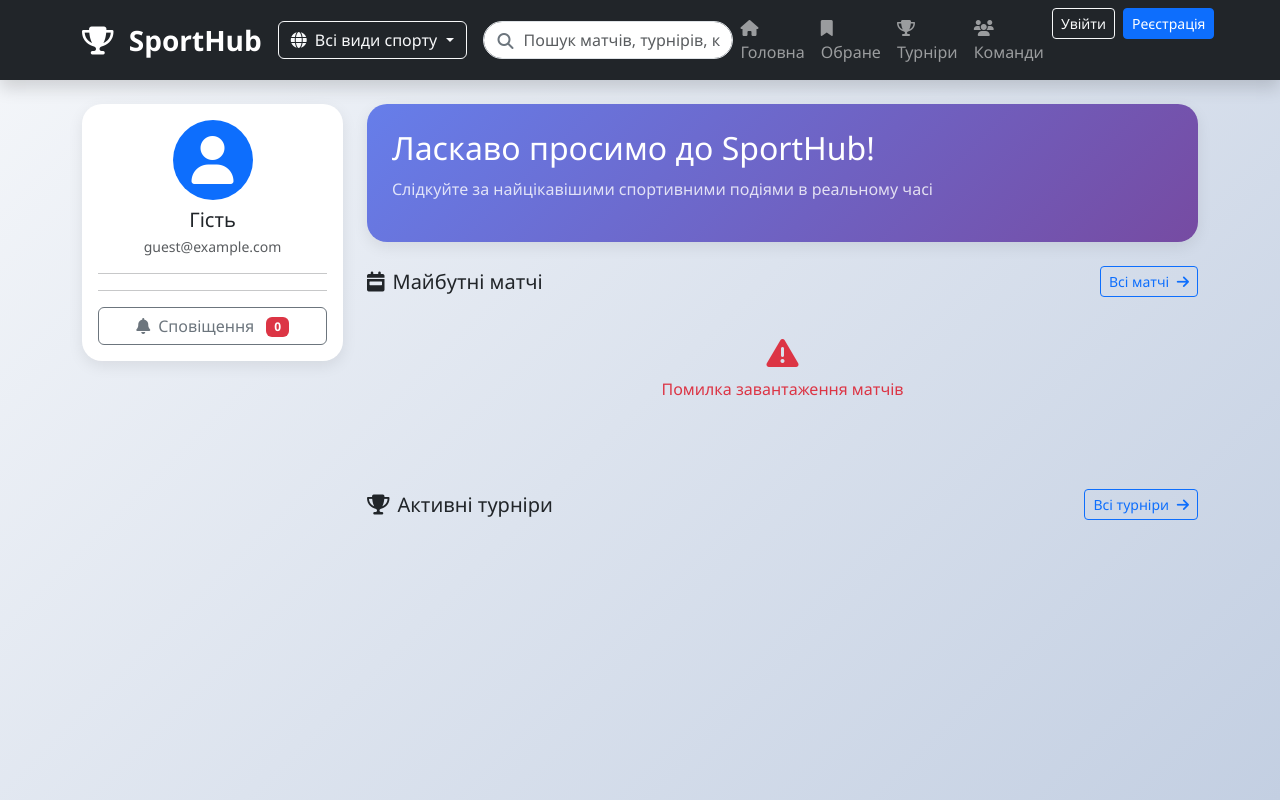
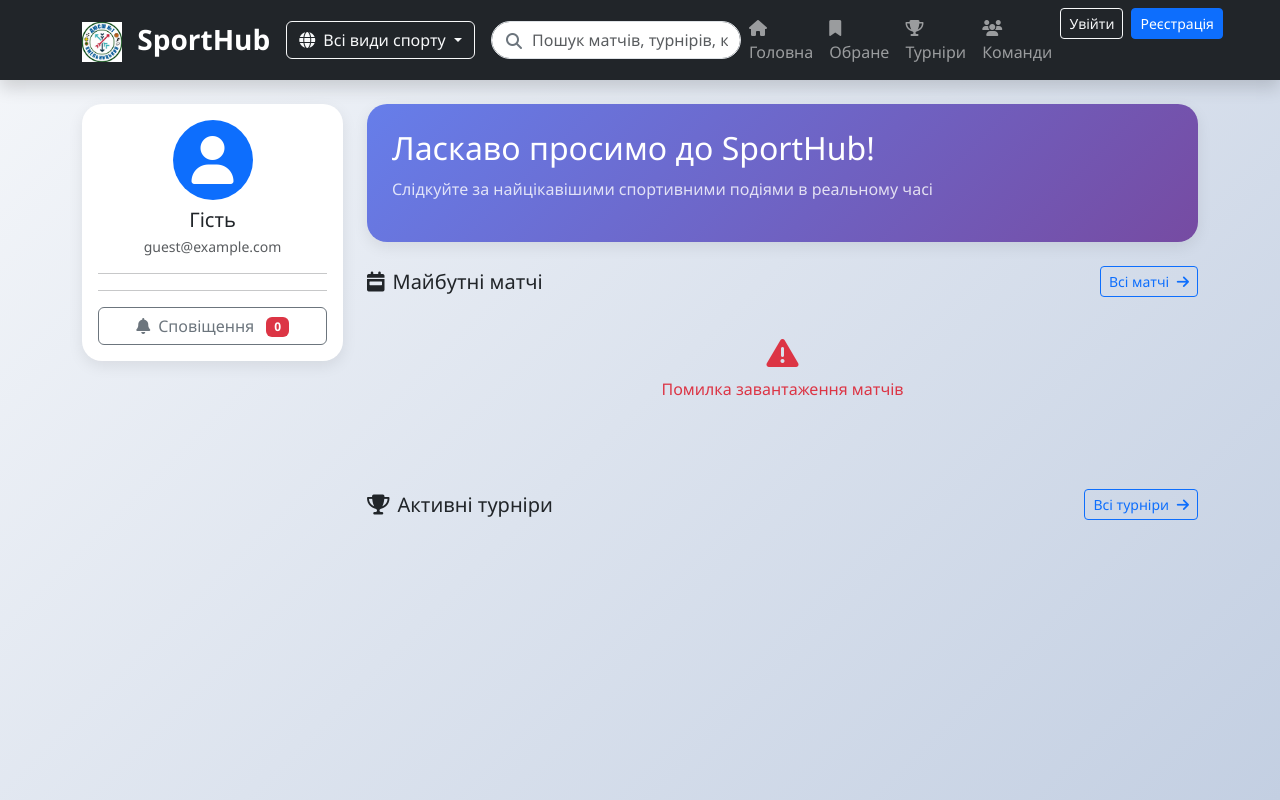
Before and after one commit to IvanDmytruk/Kursova_Frontend, a plain HTML site: page index.html in a window 1280 px wide. Drawn offline with nearby package versions, Linux system fonts and the light colour scheme; no server answers.

Commit message:
add logo

```diff
--- a/index.html
+++ b/index.html
@@ -19,7 +19,9 @@
 <nav class="navbar navbar-expand-lg navbar-dark bg-dark sticky-top shadow">
     <div class="container">
         <a class="navbar-brand fw-bold fs-3" href="/index.html">
-            <i class="fas fa-trophy me-2"></i> SportHub
+            <img src="/images/logo.jpg" alt="SportHub" height="40" class="me-2">
+            SportHub
+            <!-- <i class="fas fa-trophy me-2"></i> SportHub  -->
         </a>
 
         <div class="dropdown me-3">
```
Also changed, not shown: images/logo.jpg (added).
